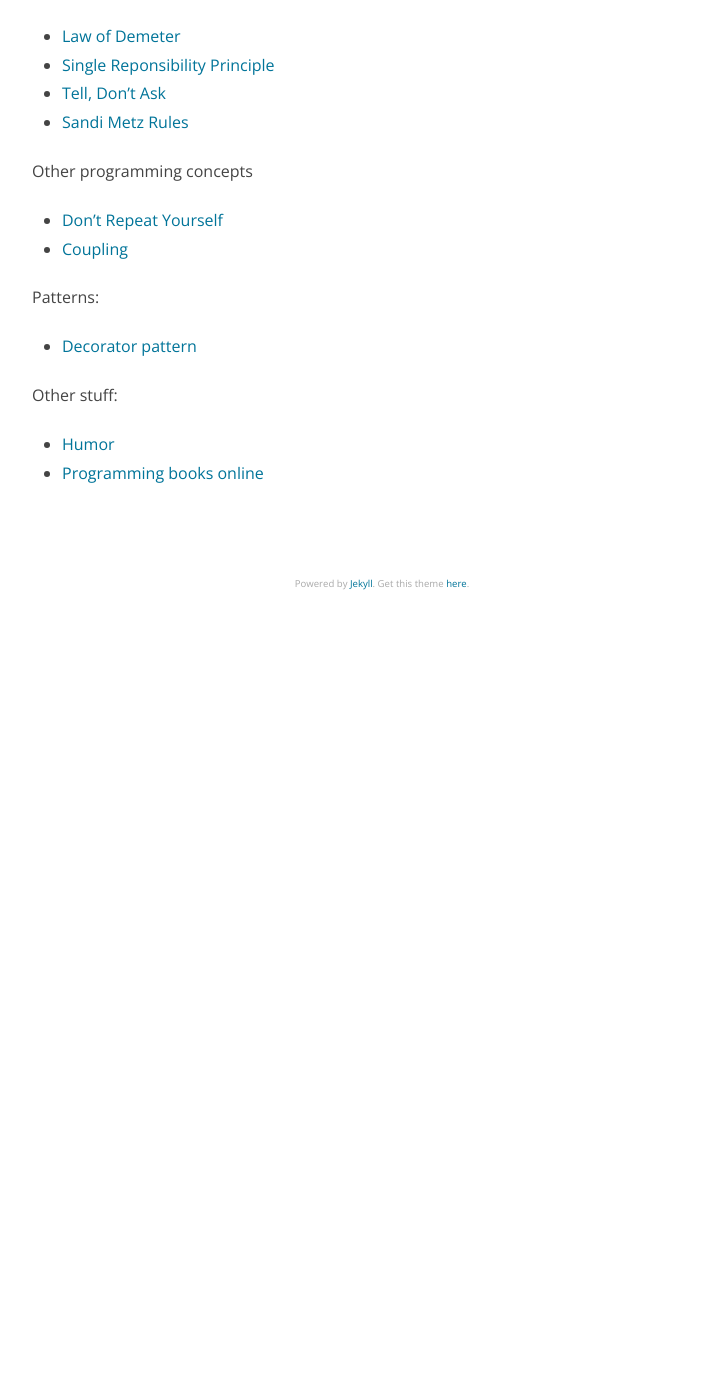
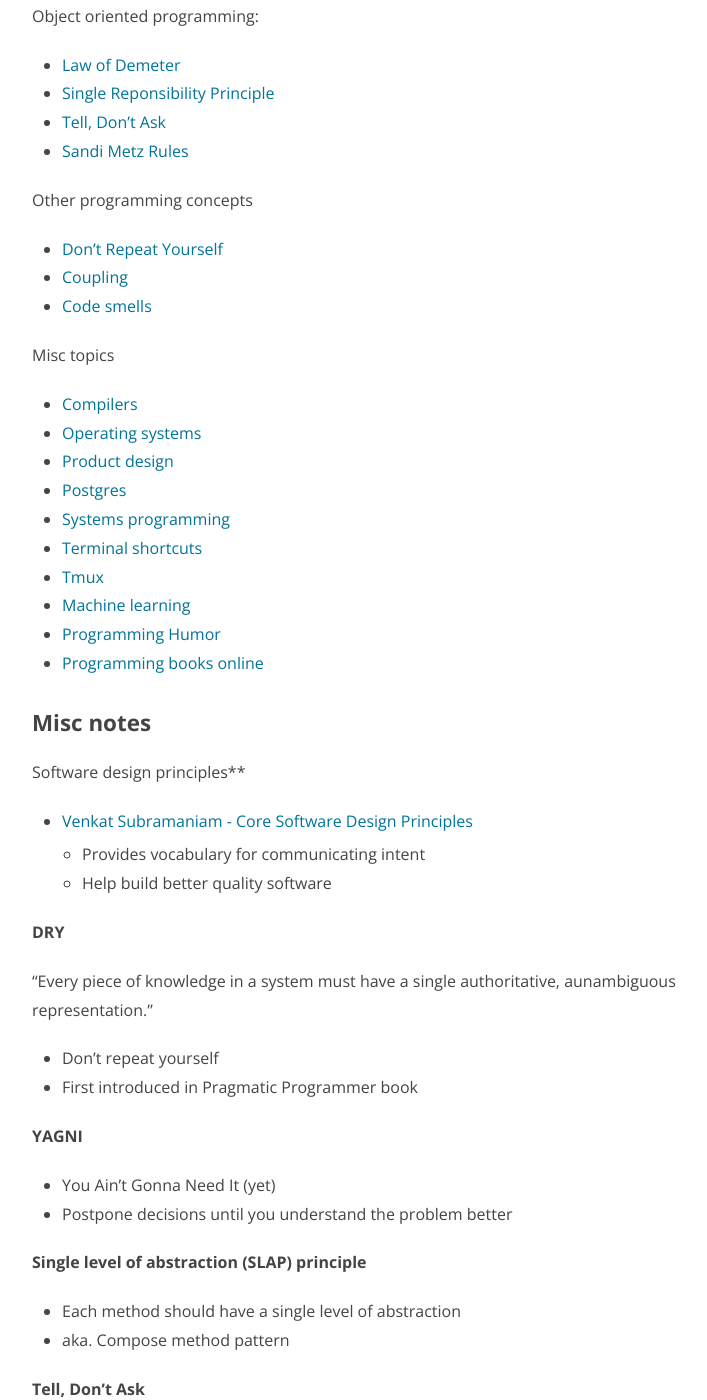
Before and after one commit to nithinbekal/nithinbekal.github.io, a Jekyll site: the page built from notes/programming.md, in a window 1280 px wide and 1400 px high, scrolled down 399 px. Shown: the whole window, without its empty margins (258-965 px from the left). Built offline with Jekyll 4.4.1, drawn with Linux system fonts in a browser that asks for light colours; before the commit the page ends 1029 px from its top, so only the background shows below that; some of the changed text lies outside the part shown.

Commit message:
Reorganize notes

```diff
--- a/notes/programming.md
+++ b/notes/programming.md
@@ -19,12 +20,48 @@
 
 - [Don't Repeat Yourself](/notes/dry/)
 - [Coupling](/notes/coupling/)
+- [Code smells](/notes/code-smells)
 
-Patterns:
+Misc topics
 
-- [Decorator pattern](/notes/decorator-pattern/)
+- [Compilers](/notes/compilers/)
+- [Operating systems](/notes/os/)
+- [Product design](/notes/product-design/)
+- [Postgres](/notes/postgres/)
+- [Systems programming](/notes/systems-programming/)
+- [Terminal shortcuts](/notes/terminal-shortcuts/)
+- [Tmux](/notes/tmux/)
+- [Machine learning](/notes/machine-learning/)
+- [Programming Humor](/notes/programming-humor/)
+- [Programming books online](/notes/programming-books/)
 
-Other stuff:
+### Misc notes
 
-- [Humor](/notes/programming-humor/)
-- [Programming books online](/notes/programming-books/)
+Software design principles**
+
+- [Venkat Subramaniam - Core Software Design Principles](https://vimeo.com/97541185)
+  - Provides vocabulary for communicating intent
+  - Help build better quality software
+
+**DRY**
+
+"Every piece of knowledge in a system must have
+a single authoritative, aunambiguous representation."
+
+- Don't repeat yourself
+- First introduced in Pragmatic Programmer book
+
+**YAGNI**
+
+- You Ain't Gonna Need It (yet)
+- Postpone decisions until you understand the problem better
+
+**Single level of abstraction (SLAP) principle**
+
+- Each method should have a single level of abstraction
+- aka. Compose method pattern
+
+**Tell, Don't Ask**
+
+- Tell your code to do something, don't ask it for internal state
+- Avoid low level details
```
Also changed, not shown: other parts of notes/programming.md (+2 -1 lines), notes/code-smells.md (added, +41 -0 lines), notes/design-principles.md (deleted, +0 -66 lines), notes/index.md (+0 -8 lines), notes/open-close-principle.md (+3 -0 lines), notes/refactoring.md (+3 -0 lines), notes/single-responsibility-principle.md (+14 -2 lines), notes/solid.md (added, +21 -0 lines).
